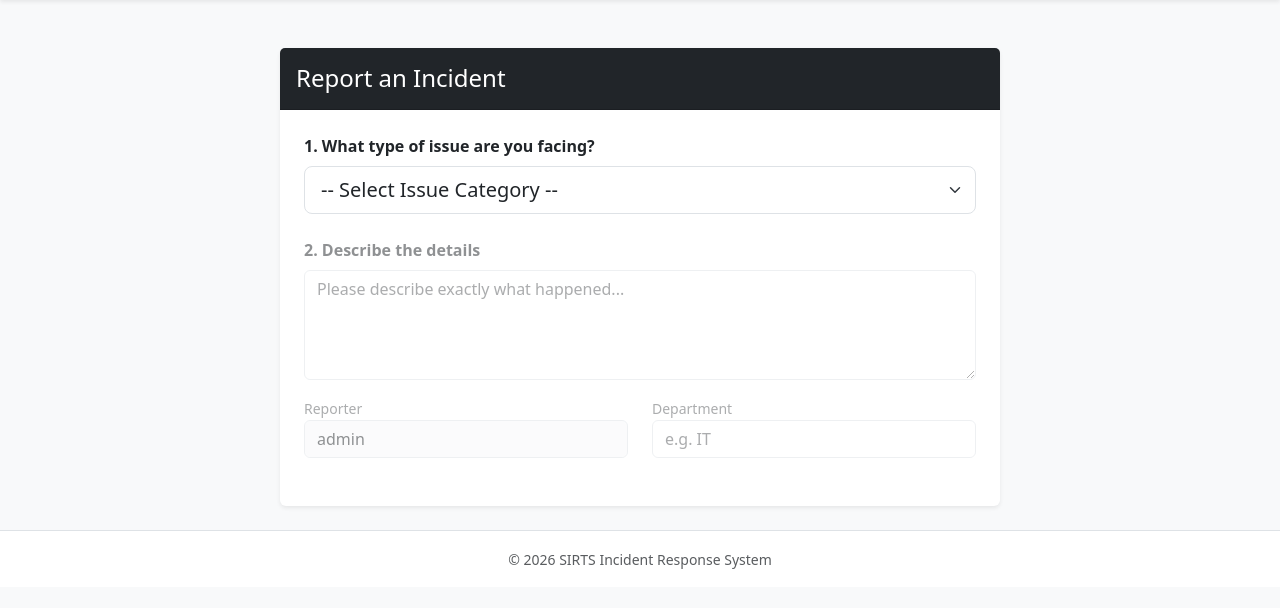
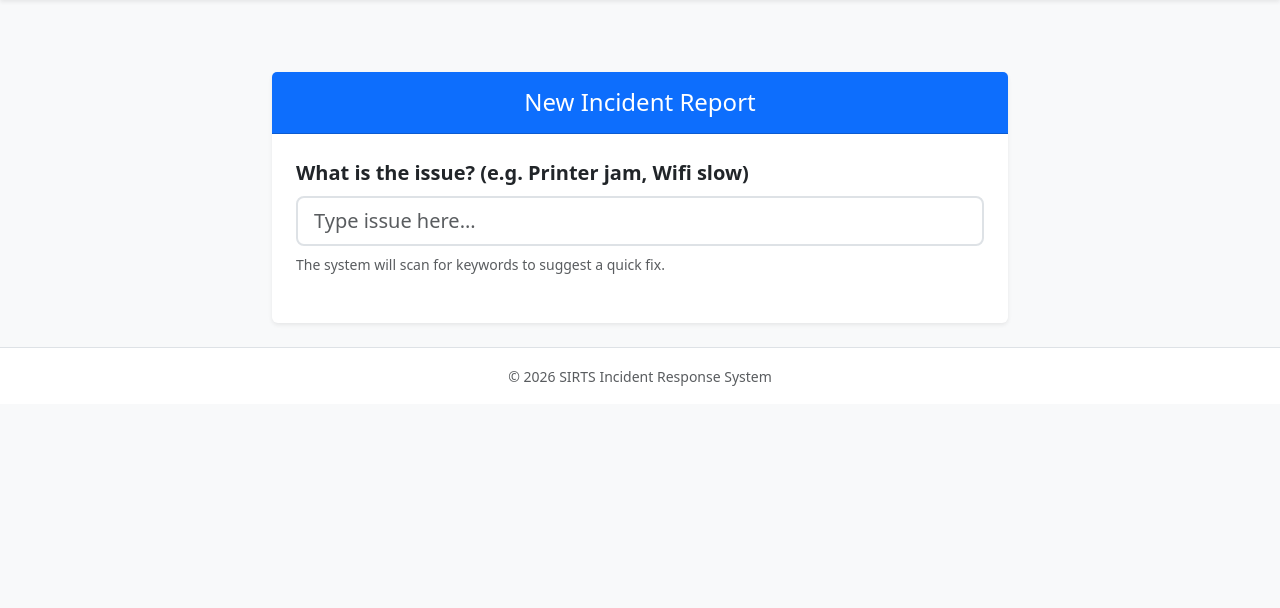
Before and after one commit to cheongzhiwei/SIRTS_FYP, a Django app: page /report/ in a window 1280 px wide. Shown: the part 56-664 px from the top of the page. Run offline with Django 5.2, Linux system fonts and the light colour scheme; a user stored in the database is signed in; data comes from the database, SQL or seed files in the repository; both versions use the stored data as it was after the commit.

Commit message:
Fixed description error and updated form

```diff
--- a/incidents/templates/report_incident.html
+++ b/incidents/templates/report_incident.html
@@ -1,70 +1,47 @@
 {% extends 'base.html' %}
 
 {% block content %}
-<div class="container mt-4">
 <div class="row justify-content-center">
-        <div class="col-lg-8">
-            <div class="card shadow-sm border-0">
-                <div class="card-header bg-dark text-white py-3">
-                    <h4 class="mb-0">Report an Incident</h4>
+    <div class="col-md-8">
+        <div class="card shadow-sm border-0 mt-5">
+            <div class="card-header bg-primary text-white py-3">
+                <h4 class="mb-0 text-center">New Incident Report</h4>
             </div>
-
             <div class="card-body p-4">
                 <form id="incidentForm" method="POST">
                     {% csrf_token %}
 
                     <div class="mb-4">
-                            <label class="form-label fw-bold">1. What type of issue are you facing?</label>
-                            <select id="issueType" name="title" class="form-select form-select-lg" required onchange="showSuggestions()">
-                                <option value="">-- Select Issue Category --</option>
-                                <option value="Internet/Wifi">Internet / Wifi Connection</option>
-                                <option value="Laptop Power">Laptop Power / Battery</option>
-                                <option value="Email Access">Email / Login Issue</option>
-                                <option value="Printer">Printer / Scanner</option>
-                                <option value="Software">Software / Application Crash</option>
-                                <option value="Other">Other</option>
-                            </select>
+                        <label class="form-label fw-bold fs-5">What is the issue? (e.g. Printer jam, Wifi slow)</label>
+                        <input type="text" id="issueTitle" name="title" class="form-control form-control-lg border-2"
+                               placeholder="Type issue here..." required onkeyup="scanKeywords()">
+                        <div class="form-text mt-2">The system will scan for keywords to suggest a quick fix.</div>
                     </div>
 
-                        <div id="suggestionBox" class="alert alert-warning d-none mb-4">
-                            <h5 class="alert-heading">💡 <span id="suggestionTitle">Try these quick fixes first:</span></h5>
-                            <hr>
-                            <ul id="suggestionList" class="mb-3">
+                    <div id="solutionHub" class="card bg-light border-warning mb-4 d-none">
+                        <div class="card-body">
+                            <h5 class="text-warning mb-3">💡 Quick Fixes: Try these first</h5>
+                            <ul id="suggestionList" class="mb-4 fw-bold text-dark fs-6">
                                 </ul>
 
                             <div class="d-grid">
-                                <button type="button" id="ackBtn" class="btn btn-warning fw-bold" onclick="acknowledgeAndUnlock()">
-                                    ✅ I have tried these steps (Click to Proceed)
+                                <button type="button" id="ackBtn" class="btn btn-warning btn-lg fw-bold shadow-sm" onclick="enableSubmission()">
+                                    ✅ I have checked these steps but the issue remains
                                 </button>
-                            </div>
-                        </div>
-
-                        <div id="formDescription" class="mb-4 opacity-50" style="pointer-events: none;">
-                            <label class="form-label fw-bold">2. Describe the details</label>
-                            <textarea name="description" class="form-control" rows="4" placeholder="Please describe exactly what happened..." required></textarea>
-
-                            <div class="row mt-3">
-                                <div class="col-md-6">
-                                    <label class="small text-muted">Reporter</label>
-                                    <input type="text" name="reporter_name" value="{{ user.username }}" class="form-control bg-light" readonly>
-                                </div>
-                                <div class="col-md-6">
-                                    <label class="small text-muted">Department</label>
-                                    <input type="text" name="department" class="form-control" placeholder="e.g. IT">
                             </div>
                         </div>
                     </div>
 
-                        <div id="finalButtons" class="d-none border-top pt-4">
-                            <p class="text-center mb-3 fw-bold">Did the steps above solve your problem?</p>
-
-                            <div class="d-flex gap-3 justify-content-center">
-                                <button type="button" class="btn btn-success btn-lg px-4" onclick="submitAsSolved()">
-                                    🎉 Yes, Issue Solved!
+                    <div id="actionButtons" class="d-none border-top pt-4">
+                        <div class="text-center mb-4">
+                            <p class="text-muted">If the steps didn't work, click <strong>Submit Ticket</strong>. If you fixed it, click <strong>Issue Solved</strong>.</p>
+                        </div>
+                        <div class="d-flex justify-content-between gap-3">
+                            <button type="button" class="btn btn-success btn-lg flex-fill shadow-sm" onclick="submitAsSelfFixed()">
+                                🎉 Issue Solved
                             </button>
-
-                                <button type="submit" class="btn btn-primary btn-lg px-4">
-                                    📩 No, Submit Ticket
+                            <button type="submit" class="btn btn-primary btn-lg flex-fill shadow-sm">
+                                📩 Submit Ticket
                             </button>
                         </div>
                     </div>
@@ -75,78 +52,69 @@
         </div>
     </div>
 </div>
-</div>
 
 <script>
-    const fixes = {
-        "Internet/Wifi": ["Toggle Airplane mode ON and OFF", "Forget the Wifi network and rejoin", "Restart your router/modem"],
-        "Laptop Power": ["Check if the charger light is on", "Try a different wall socket", "Hold power button for 30 seconds"],
-        "Email Access": ["Check if Caps Lock is ON", "Clear browser cache/cookies", "Try logging in from a different browser"],
-        "Printer": ["Check if printer has paper", "Restart the printer", "Check if you selected the correct printer name"],
-        "Software": ["Restart the application", "Check for software updates", "Reboot your computer"],
-        "Other": ["Please provide detailed description below", "Restart your device"]
-    };
+    // These are the finalized rules you approved
+    const rules = [
+        {
+            keywords: ['wifi', 'internet', 'net', 'network', 'vpn'],
+            suggestions: ['Turn Airplane Mode ON then OFF.', 'Check if you are on the CORRECT network.']
+        },
+        {
+            keywords: ['print', 'printer', 'paper', 'jam'],
+            suggestions: ['Check for a "Paper Jam" error.', 'Check "Printer Properties" tray settings.', 'Ensure you chose the CORRECT printer name.']
+        },
+        {
+            keywords: ['lag', 'slow', 'freeze', 'hang', 'app'],
+            suggestions: ['Close unused apps.', 'Restart the specific app.', 'Turn laptop OFF then ON.']
+        },
+        {
+            keywords: ['screen', 'mouse', 'keyboard', 'hardware', 'monitor'],
+            suggestions: ['Unplug and plug it back in.', 'Restart your laptop.', 'Try a different USB port.']
+        },
+        {
+            keywords: ['charger', 'battery', 'cable', 'power', 'plug'],
+            suggestions: ['Check if the charging light is ON.', 'Push the cables in firmly.', 'Try a different wall socket.']
+        }
+    ];
 
-    function showSuggestions() {
-        const issue = document.getElementById('issueType').value;
-        const box = document.getElementById('suggestionBox');
+    function scanKeywords() {
+        const title = document.getElementById('issueTitle').value.toLowerCase();
+        const hub = document.getElementById('solutionHub');
         const list = document.getElementById('suggestionList');
+        const actions = document.getElementById('actionButtons');
 
-        // Reset the form if category changes
-        resetFormState();
+        let found = false;
+        list.innerHTML = '';
 
-        if (issue && fixes[issue]) {
-            // Inject suggestions
-            list.innerHTML = fixes[issue].map(step => `<li>${step}</li>`).join('');
-            box.classList.remove('d-none');
+        // Only scan if title has at least 3 characters
+        if (title.length > 2) {
+            rules.forEach(rule => {
+                if (rule.keywords.some(k => title.includes(k))) {
+                    rule.suggestions.forEach(s => {
+                        list.innerHTML += `<li class="mb-2">${s}</li>`;
+                    });
+                    found = true;
+                }
+            });
+        }
+
+        if (found) {
+            hub.classList.remove('d-none');
+            actions.classList.add('d-none'); // Hide buttons until they acknowledge
         } else {
-            box.classList.add('d-none');
-            // If "Other" or empty, allow direct typing without ack
-            if(issue === "Other") {
-                 unlockForm();
-                 document.getElementById('finalButtons').classList.remove('d-none');
-            }
+            hub.classList.add('d-none');
+            // If no keywords found, show submission buttons immediately
+            actions.classList.remove('d-none');
         }
     }
 
-    function acknowledgeAndUnlock() {
-        // Hide the ack button
+    function enableSubmission() {
         document.getElementById('ackBtn').classList.add('d-none');
-
-        // Change suggestion box look to show it's "Done"
-        document.getElementById('suggestionBox').classList.remove('alert-warning');
-        document.getElementById('suggestionBox').classList.add('alert-success');
-        document.getElementById('suggestionTitle').innerText = "✅ Steps Checked";
-
-        unlockForm();
-
-        // Show Final Buttons
-        document.getElementById('finalButtons').classList.remove('d-none');
+        document.getElementById('actionButtons').classList.remove('d-none');
     }
 
-    function unlockForm() {
-        const desc = document.getElementById('formDescription');
-        desc.classList.remove('opacity-50');
-        desc.style.pointerEvents = 'auto';
-    }
-
-    function resetFormState() {
-        // Re-lock form
-        const desc = document.getElementById('formDescription');
-        desc.classList.add('opacity-50');
-        desc.style.pointerEvents = 'none';
-
-        // Hide buttons
-        document.getElementById('finalButtons').classList.add('d-none');
-
-        // Reset Ack button
-        document.getElementById('ackBtn').classList.remove('d-none');
-        document.getElementById('suggestionBox').classList.add('alert-warning');
-        document.getElementById('suggestionBox').classList.remove('alert-success');
-    }
-
-    function submitAsSolved() {
-        // Change status to 'Resolved' (matches your Self-Fixed blue box)
+    function submitAsSelfFixed() {
         document.getElementById('statusInput').value = 'Resolved';
         document.getElementById('incidentForm').submit();
     }
--- a/incidents/views.py
+++ b/incidents/views.py
@@ -60,28 +60,21 @@ def home(request):
     tickets = Incident.objects.filter(user=request.user).order_by('-created_at')
     return render(request, 'home.html', {'tickets': tickets})
 
+
 @login_required
 def report_incident(request):
     if request.method == 'POST':
-        # Get data
         title = request.POST.get('title')
-        description = request.POST.get('description')
-        reporter_name = request.POST.get('reporter_name')
-        department = request.POST.get('department')
-
-        # Get the status from the hidden input (Open OR Resolved)
+        # If description is empty, it will save as "No details provided"
+        description = request.POST.get('description', 'No details provided')
         status_value = request.POST.get('status', 'Open')
 
-        # Create Ticket
         Incident.objects.create(
             user=request.user,
             title=title,
             description=description,
-            reporter_name=reporter_name,
-            department=department,
-            status=status_value  # Saves as 'Resolved' if they clicked 'Issue Solved'
+            status=status_value
         )
-
         # Success Message
         if status_value == 'Resolved':
             messages.success(request, "🎉 Great! Your issue is recorded as Self-Fixed.")
```
Also changed, not shown: db.sqlite3. Lines whose indentation alone changed are shown as unchanged.
